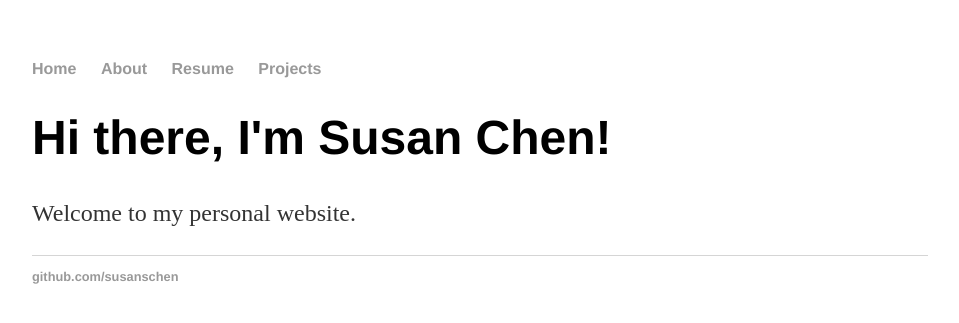
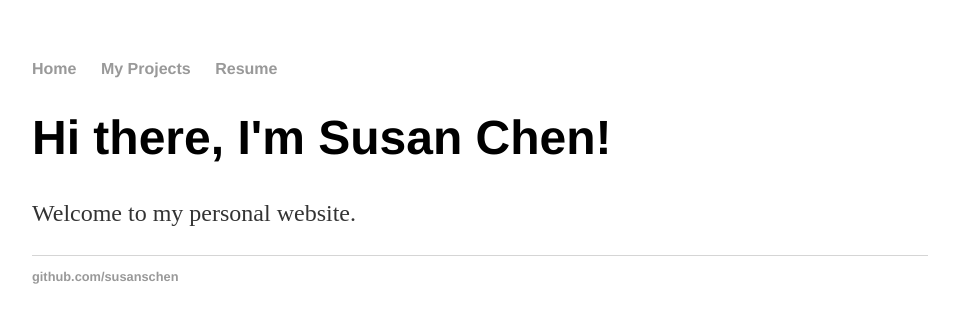
Before and after one commit to susanschen/susanschen.github.io, a Jekyll site: the page built from index.html, in a window 1280 px wide. Shown: the top 323 px of the page, without its empty margins (160-1119 px from the left). Built offline with Jekyll 4.4.1, drawn with Linux system fonts in a browser that asks for light colours.

Commit message:
Remove about page

```diff
--- a/_layouts/default.html
+++ b/_layouts/default.html
@@ -9,9 +9,8 @@
     <nav>
       <ul>
         <li><a href="/">Home</a></li>
-                    <li><a href="/about">About</a></li>
+        <li><a href="/blog">My Projects</a></li>
         <li><a href="https://susanschen.github.io/resume/">Resume</a></li>
-                    <li><a href="/blog">Projects</a></li>
       </ul>
     </nav>
     <div class="container">
```
Lines whose indentation alone changed are shown as unchanged.
